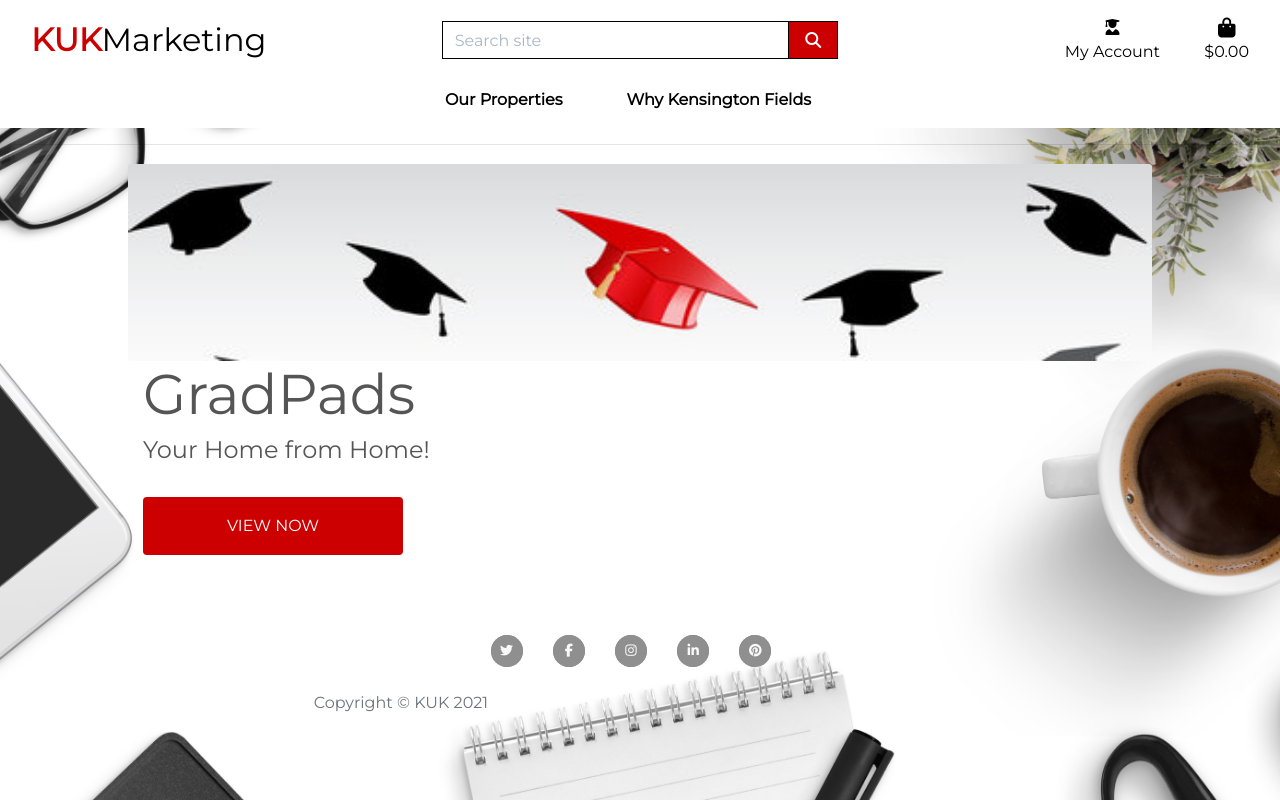
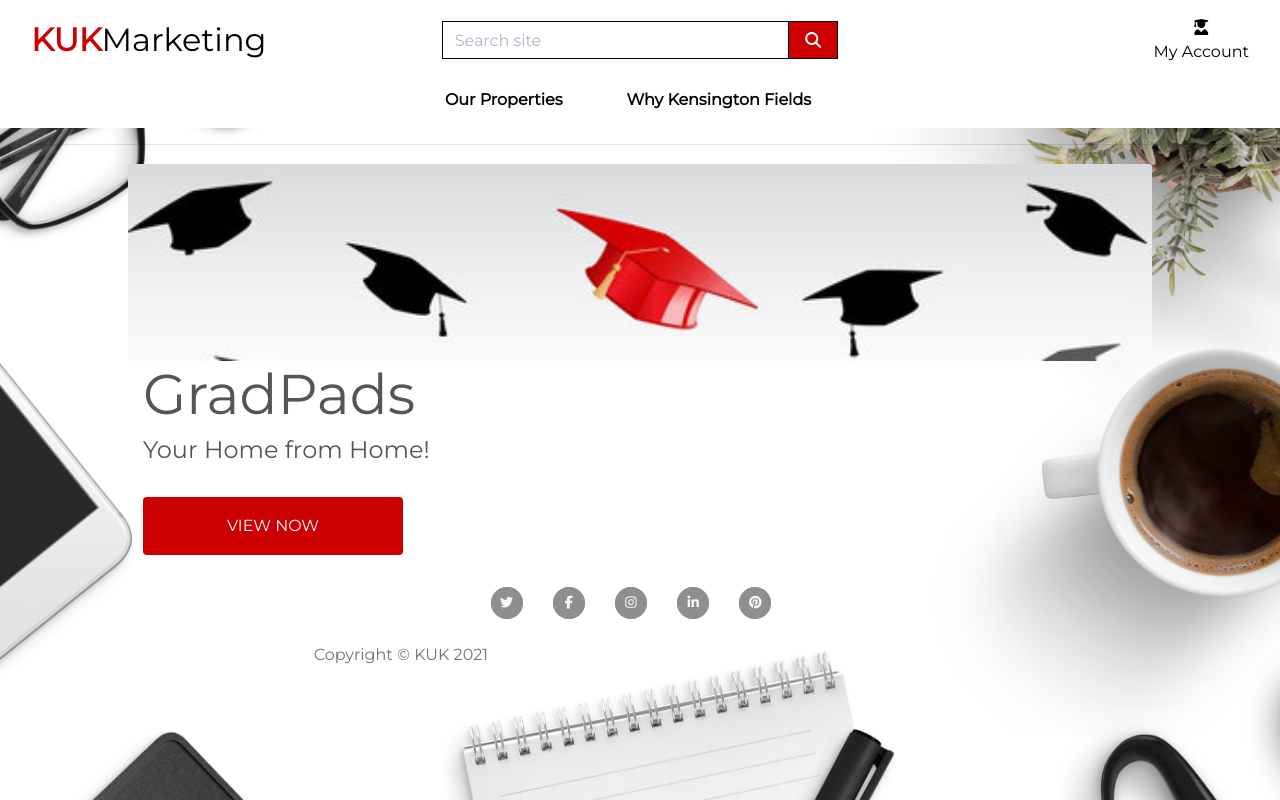
Before and after one commit to SOliv1/kuk-marketing-2, a Django app: page / in a window 1280 px wide. Run offline with Django 3.2, Linux system fonts and the light colour scheme; some libraries are stand-ins or nearby versions.

Commit message:
remove shopping bag and fix favicons

```diff
--- a/home/templates/home/index.html
+++ b/home/templates/home/index.html
@@ -32,7 +32,6 @@
                     </h4>
                 <br>
             </div>
-
         </div>
     </div>
 {% endblock %}
--- a/services/templates/services/about_us.html
+++ b/services/templates/services/about_us.html
@@ -3,6 +3,10 @@
 
 {% block extra_css %}
     <link rel="stylesheet" href="{% static 'services/css/services.css' %}">
+{% endblock %}
+
+{% block extra_media %}
+    <link rel="shortcut icon" type="image/png" sizes="32x32" href="\static\favicon\favicon-32x32.png">
 {% endblock %}
 
 
--- a/templates/base.html
+++ b/templates/base.html
@@ -14,13 +14,12 @@
 
     {% block extra_meta %}
     <!-- favicon files -->
-
-    <link rel="shortcut icon" type="image/png" sizes="32x32" href="../static/favicon/favicon-32x32.png">
-    <link rel="shortcut icon" type="image/png" sizes="16x16" href="../static/favicon/favicon-16x16.png">
-    <link rel="shortcut icon" type="image/png" sizes="36x36" href="../static/favicon/android-icon-36x36.png">
-    <link rel="shortcut icon" type="image/png" sizes="48x48" href="../static/favicon/android-icon-48x48.png">
+    <link rel="shortcut icon" type="image/png" sizes="32x32" href="\static\favicon\favicon-32x32.png">
+    <link rel="shortcut icon" type="image/png" sizes="16x16" href="\static\favicon\favicon-16x16.png">
+    <link rel="shortcut icon" type="image/png" sizes="36x36" href="\static\favicon/android-icon-36x36.png">
+    <link rel="shortcut icon" type="image/png" sizes="48x48" href="\static\favicon\android-icon-48x48.png">
+    <link rel="shortcut icon" type="image/png" sizes="57x57" href="\static\favicon\apple-icon-57x57.png">
     <link rel="shortcut icon" type="image/png" sizes="57x57" href="../static/favicon/apple-icon-57x57.png">
-    <!--<link rel="shortcut icon" type="image/png" sizes="57x57" href="../static/favicon/apple-icon-57x57.png">-->
 
     {% endblock %}
 
@@ -48,7 +47,7 @@
     {% block extra_js %}
     {% endblock %}
 
-    <title>KUK<span> Marketing{% block extra_title %}
+    <title>KUKMarketing{% block extra_title %}
     {% endblock %}</title>
   </head>
   <body>
@@ -96,20 +95,7 @@
                             {% endif %}
                         </div>
                     </li>
-                    <li class="list-inline-item">
-                        <a class="{% if grand_total %}text-info font-weight-bold{% else %}text-black{% endif %} nav-link" href="{% url 'view_bag' %}">
-                            <div class="text-center">
-                                <div><i class="fas fa-shopping-bag fa-lg"></i></div>
-                                <p class="my-0">
-                                    {% if grand_total %}
-                                        ${{ grand_total|floatformat:2 }}
-                                    {% else %}
-                                        $0.00
-                                    {% endif %}
-                                </p>
-                            </div>
-                        </a>
-                    </li>
+
                 </ul>
             </div>
         </div>
@@ -152,8 +138,6 @@
 
     <!-- Footer -->
     <footer>
-        <br>
-        <br>
         <div class="container">
             <div class="row justify-content-center">
                 <div class="col-lg-8 col-md-10 col-sm-4
@@ -164,7 +148,7 @@
                                 <span class="fa-stack fa-lg">
                         <i class="fa fa-circle fa-stack-2x"></i>
                         <i class="fa fa-twitter fa-stack-1x fa-inverse"></i></span>
-                            </a>
+                        </a>
                     </li>
                     <li class="list-inline-item">
                         <a target="_blank" href="https://facebook.com">
@@ -197,10 +181,12 @@
                         </a>
                     </li>
                 </ul>
-                <p class="copyright text-muted center-block">Copyright &copy; KUK 2021<p>
+                <div>
+                <p class="copyright text-muted center-block">Copyright &copy; KUK 2021
+                <p>
+                </div>
             </div>
         </div>
-
     </footer>
 
     <!-- Bootstrap core JavaScript -->
```
